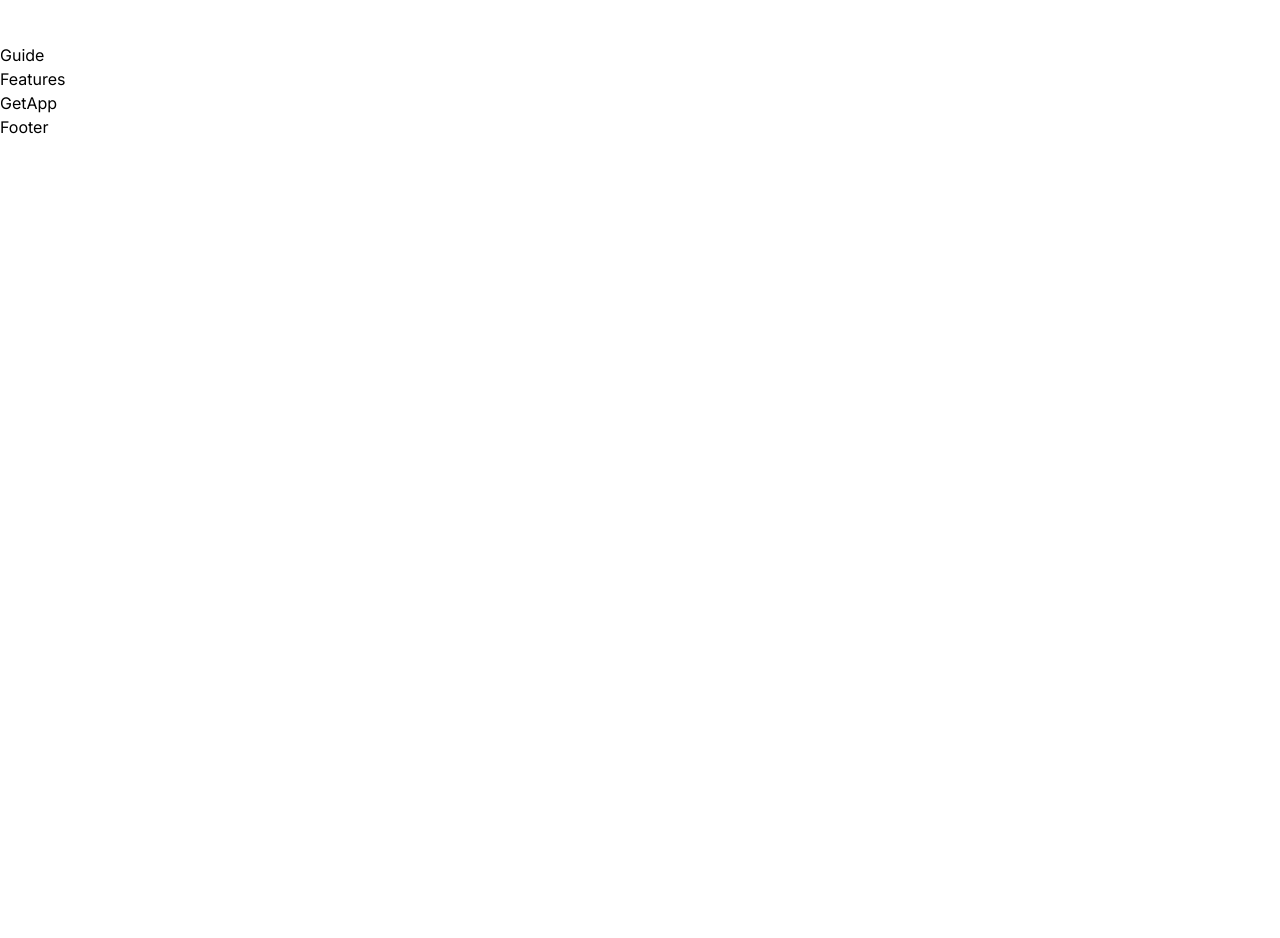
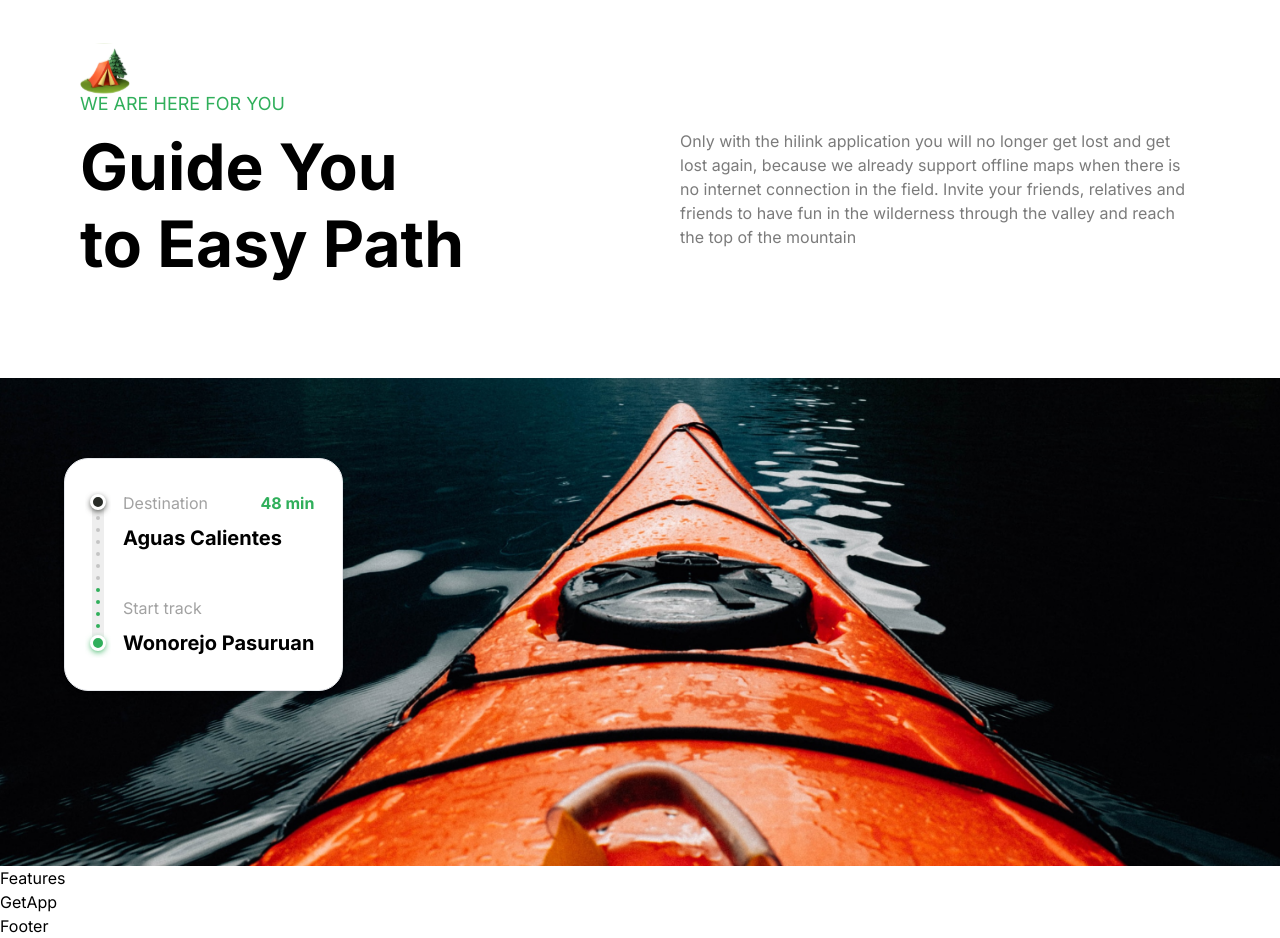
Before and after one commit to DjuneC/travel_app, a Next.js app: page / in a window 1280 px wide. Shown: the part 1800-2738 px from the top of the page. Before the commit the page ends 1939 px from the top, so only its background shows below. Built offline with nearby package versions, Linux system fonts and the light colour scheme.

Commit message:
001 Final Code Guide

```diff
--- a/components/Guide.tsx
+++ b/components/Guide.tsx
@@ -1,6 +1,54 @@
+import Image from 'next/image'
+import React from 'react'
+
 const Guide = () => {
   return (
-    <div>Guide</div>
+    <section className="flexCenter flex-col">
+      <div className="padding-container max-container w-full pb-24">
+        <Image src="/camp.svg" alt="camp" width={50} height={50} />
+        <p className="uppercase regular-18 -mt-1 mb-3 text-green-50">
+          We are here for you
+        </p>
+        <div className="flex flex-wrap justify-between gap-5 lg:gap-10">
+          <h2 className="bold-40 lg:bold-64 xl:max-w-[390px]">Guide You to Easy Path</h2>
+          <p className="regular-16 text-gray-30 xl:max-w-[520px]">Only with the hilink application you will no longer get lost and get lost again, because we already support offline maps when there is no internet connection in the field. Invite your friends, relatives and friends to have fun in the wilderness through the valley and reach the top of the mountain</p>
+        </div>
+      </div>
+
+      <div className="flexCenter max-container relative w-full">
+        <Image
+          src="/boat.png"
+          alt="boat"
+          width={1440}
+          height={580}
+          className="w-full object-cover object-center 2xl:rounded-5xl"
+        />
+
+        <div className="absolute flex bg-white py-8 pl-5 pr-7 gap-3 rounded-3xl border shadow-md md:left-[5%] lg:top-20">
+          <Image
+            src="/meter.svg"
+            alt="meter"
+            width={16}
+            height={158}
+            className="h-full w-auto"
+          />
+          <div className="flexBetween flex-col">
+            <div className='flex w-full flex-col'>
+              <div className="flexBetween w-full">
+                <p className="regular-16 text-gray-20">Destination</p>
+                <p className="bold-16 text-green-50">48 min</p>
+              </div>
+              <p className="bold-20 mt-2">Aguas Calientes</p>
+            </div>
+
+            <div className='flex w-full flex-col'>
+              <p className="regular-16 text-gray-20">Start track</p>
+              <h4 className="bold-20 mt-2 whitespace-nowrap">Wonorejo Pasuruan</h4>
+            </div>
+          </div>
+        </div>
+      </div>
+    </section>
   )
 }
 
```
